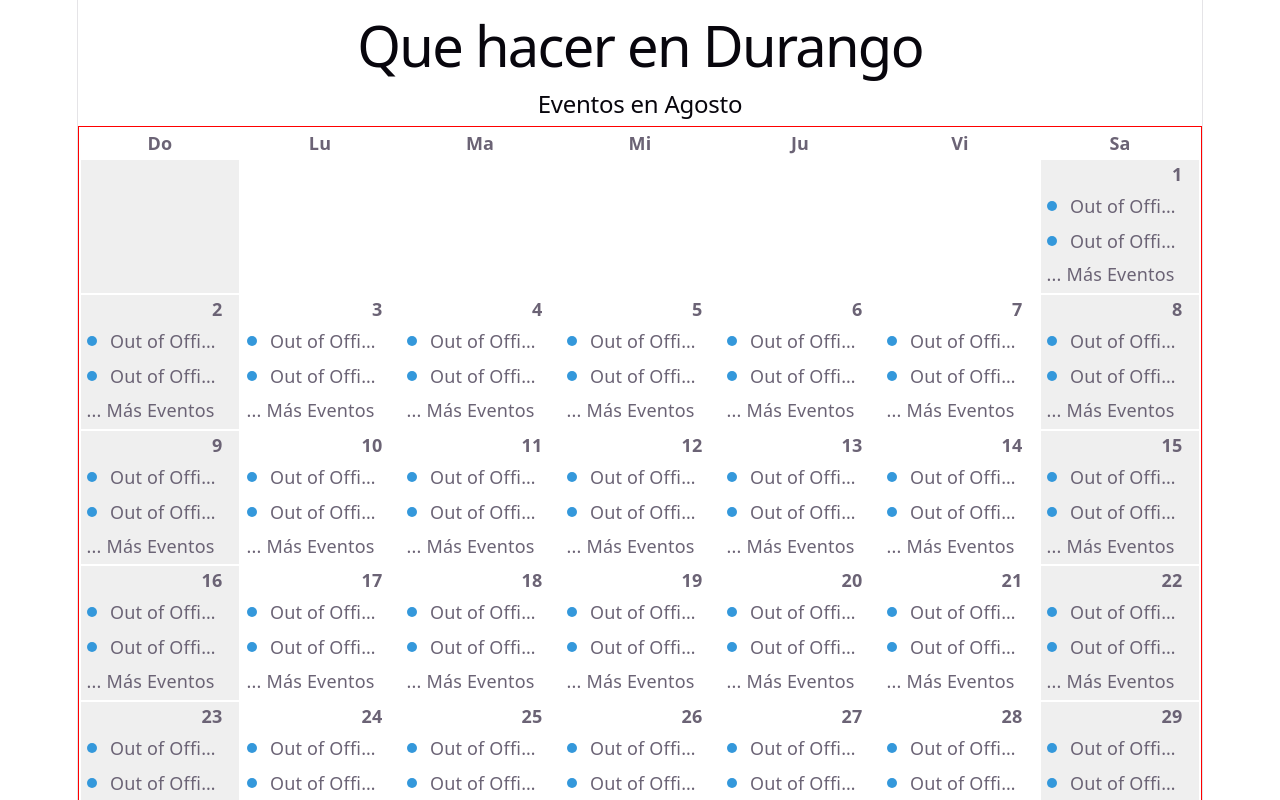
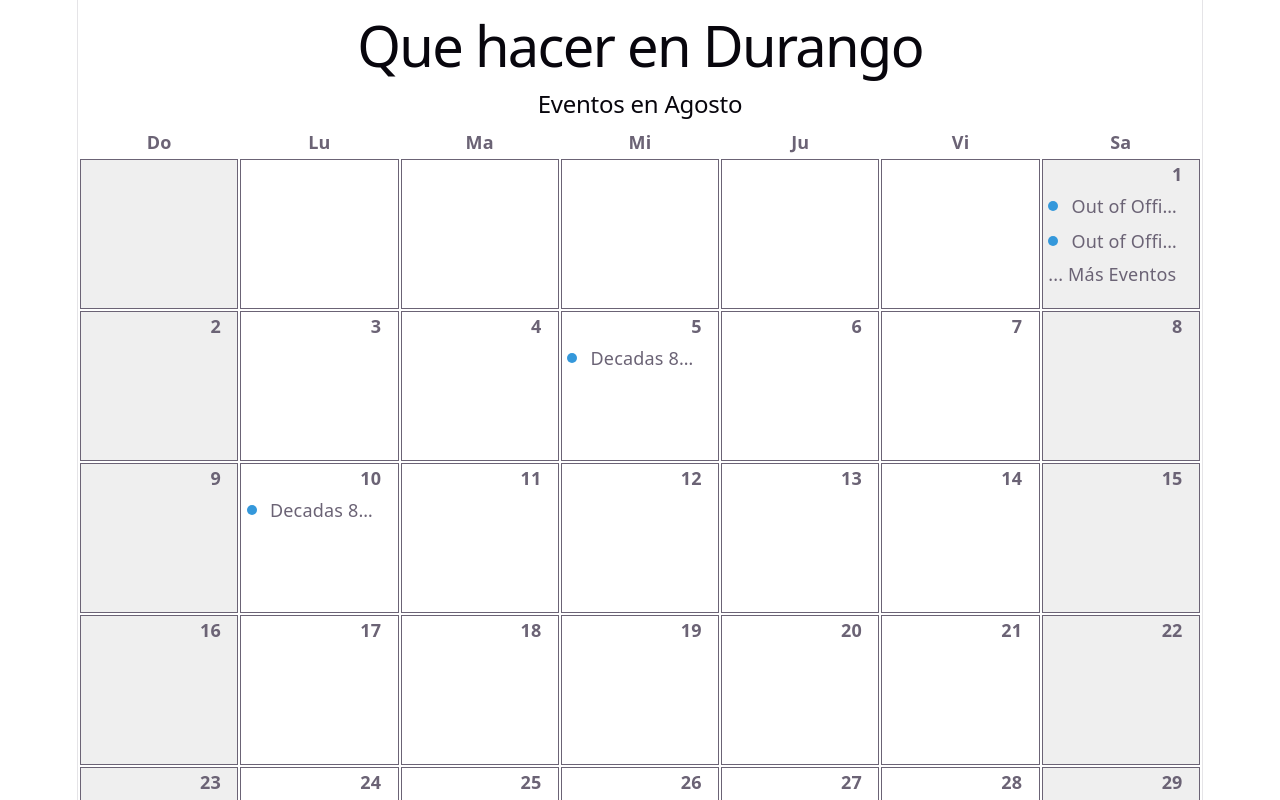
Before and after one commit to otz-dev/que-hacer-dgo, a React (Vite) app: page / in a window 1280 px wide. Shown: the top 800 px of the page. Built offline with nearby package versions, Linux system fonts and the light colour scheme.

Commit message:
QHED-2: Styles fixed

```diff
--- a/src/Agenda/DayCell.jsx
+++ b/src/Agenda/DayCell.jsx
@@ -1,61 +1,107 @@
-// import './index.css';
+import { useState } from "react";
+import { EventModal } from "../EventModal/EventModal";
 
 export const DayCell = (weekDay, weekNumber, dayLimit, firstWeekDayOfTheMonth, daysInMonth)=>{
 
     const dayEventsList = [
-        {
-            id: 'holidays-1',
+       [ {
+            id: '2026_08_01_1',
             start: '2026-06-25T00:00:00',
             end: '2026-06-30T00:00:00',
             title: 'Out of Office sdfghjk',
-            type: 'holidays',
+            type: 'deportes',
             allDay: true,
         },
         {
-            id: 'holidays-2',
+            id: '2026_08_01_2',
             start: '2026-06-25T00:00:00',
             end: '2026-06-30T00:00:00',
             title: 'Out of Office',
-            type: 'holidays',
+            type: 'teatro',
             allDay: true,
         },
         {
-            id: 'holidays-3',
+            id: '2026_08_01_3',
             start: '2026-06-25T00:00:00',
             end: '2026-06-30T00:00:00',
             title: 'Out of Office',
-            type: 'holidays',
+            type: 'cultural',
             allDay: true,
-        },
+        }], [], [], [], [{
+            id: '2026_08_05_1',
+            start: '2026-06-25T00:00:00',
+            end: '2026-06-30T00:00:00',
+            title: 'Decadas 80s 90s 2000s',
+            type: 'teatro',
+            allDay: true,
+        }],
+        [], [], [], [], [{
+            id: '2026_08_10_1',
+            start: '2026-06-25T00:00:00',
+            end: '2026-06-30T00:00:00',
+            title: 'Decadas 80s 90s 2000s',
+            type: 'teatro',
+            allDay: true,
+        }],
+        [],[], [], [], [],
+        [], [], [], [], [],
+        [], [], [], [], [],
+        [], [], [], [], [],
+        [], [], [], [], [],
+        [], [], [], [], [],
+        [], []
     ];
 
     const realMonthDay = (weekDay+(7*weekNumber));
+    const eventsArray = dayEventsList[(weekDay+(7*weekNumber))-firstWeekDayOfTheMonth];
 
     const displayEventsItems =  realMonthDay >= firstWeekDayOfTheMonth && realMonthDay <(daysInMonth+firstWeekDayOfTheMonth);
+    const [isEventModalOpen, setIsEventModalOpen] = useState(false);
+    const [eventIdItem, setEventIdItem] = useState();
 
+    console.log(realMonthDay, eventsArray)
     return (
+        <>
         <div className="day-cell">
-            {<div className="dayMonth"><strong>{ displayEventsItems? ((weekDay+(7*weekNumber))-firstWeekDayOfTheMonth)+1 : null }</strong></div>}
+            {
+                displayEventsItems && <div className="dayMonth">
+                    <strong onClick={(e)=>{
+                        console.log('Clicked', e.target.id);
+                        setEventIdItem(e.target.id)
+                        setIsEventModalOpen(true);
+                        }}> { ((weekDay+(7*weekNumber))-firstWeekDayOfTheMonth)+1 }
+                    </strong>
+                </div>
+            }
             {displayEventsItems && <ul>
                 {
-                    dayEventsList.map((event, index)=> {
+                    eventsArray.map((event, index)=> {
                         return(
-                            <li key={event.id}>
+                            <li role='button' key={event.id} id={event.id} onClick={(e, i)=>{
+                                console.log('Clicked', e.target.id);
+                                setEventIdItem(e.target.id.split('-').at(-1))
+                                setIsEventModalOpen(true);
+
+                            }}>
                                 {
-                                    index < 2 ?
+                                    index < 2 &&
                                     <>
-                                    <div className="event-type"/>
-                                    <span className="event-title">{event.title}</span>
-                                    <span>{event.time}</span>
+                                    <div className="event-type" id={`event-type-item-${event.id}`}/>
+                                    <span className="event-title" id={`event-title-${event.id}`}>{event.title}</span>
+                                    <span id={`event-time-${event.id}`}>{event.time}</span>
                                     </>
-                                    : <>... Más Eventos</>
+                                    ||
+                                    index === 2 && <span id={`more-events-`}>... Más Eventos</span>
                                 }
-                            </li>)
+                            </li>
+                            )
                     }
                     )
                 }
             </ul>}
         </div>
+        <EventModal eventId={eventIdItem} isEventModalOpen={isEventModalOpen} setIsEventModalOpen={setIsEventModalOpen}/>
+        </>
     );
 
 }
--- a/src/Agenda/MonthAgenda.jsx
+++ b/src/Agenda/MonthAgenda.jsx
@@ -9,7 +9,7 @@ export const MonthAgenda = ()=> {
 
     const generateWeek = (weekNumber, dayLimit, firstWeekDayOfTheMonth)=>{
         return (
-        <tr>
+        <tr className='calendar-week-row'>
             <td className='calendar-day weekend-day'>{DayCell(0, weekNumber, dayLimit, firstWeekDayOfTheMonth, daysInMonth)}</td>
             <td className='calendar-day'>{DayCell(1, weekNumber, dayLimit, firstWeekDayOfTheMonth, daysInMonth)}</td>
             <td className='calendar-day'>{DayCell(2, weekNumber, dayLimit, firstWeekDayOfTheMonth, daysInMonth)}</td>
@@ -35,7 +35,7 @@ export const MonthAgenda = ()=> {
                 </tr>
             </thead>
 
-            <tbody className='table-body-month'>
+            <tbody>
             {generateWeek(0, (FirstWeekDayOfTheMonth*0)+(FirstWeekDayOfTheMonth), FirstWeekDayOfTheMonth)}
             {generateWeek(1, (FirstWeekDayOfTheMonth*1)+(FirstWeekDayOfTheMonth), FirstWeekDayOfTheMonth)}
             {generateWeek(2, (FirstWeekDayOfTheMonth*2)+(FirstWeekDayOfTheMonth), FirstWeekDayOfTheMonth)}
--- a/src/Agenda/index.css
+++ b/src/Agenda/index.css
@@ -4,16 +4,16 @@
   justify-content: space-between;
   margin-top: 4px;
   margin-bottom: 4px;
-  background-color: red !important;
   height: 550px;
-  border: solid 1px red !important;
 }
 
 .soni{
-    border: solid 1px red !important;
     width: 100%;
     height: 100%;
     table-layout: fixed;
+    .calendar-week-row{
+        height: 150px;
+    }
 }
 
 .calendar-container{
@@ -33,41 +33,30 @@
     /* background-color: aqua !important; */
     /* height: (100/7)px;
     width: (100/5)px; */
+        border: solid 1px;
+        vertical-align: top;
 }
 
 .day-cell {
     .dayMonth{
-        /* background-color: aqua; */
-        /* justify-content: right;
-         */
         display: flex;
         justify-content: flex-end;
         padding-right: 10%;
-        /* border: solid 1px red; */
+        /* border: solid 1px; */
     }
 
     ul {
-        /* color: white; */
         list-style-type: none;
         padding: 1%;
         margin: 0%;
 
-        /* overflow: auto;
-            text-overflow: ellipsis;
-            white-space: nowrap; */
-
         li {
-            /* border: solid 1px yellow; */
             justify-content: center;
-            display: flex;         /* Enables Flexbox layout */
-            flex-direction: row;   /* Left-to-right main axis */
+            display: flex;
+            flex-direction: row;
             align-items: center;
             justify-content: space-between;
             padding: 2%;
-
-            /* overflow: auto;
-            text-overflow: ellipsis;
-            white-space: nowrap; */
 
             .event-type {
                 width: 10px;
@@ -77,11 +66,10 @@
             }
 
             .event-title {
-                /* color: red; */
                 max-width: 75%;
                 padding: 1%;
                 text-overflow: ellipsis !important;
-                 overflow: auto;
+                 overflow: hidden;
             text-overflow: ellipsis;
             white-space: nowrap;
             }
--- /dev/null
+++ b/src/EventModal/EventModal.jsx
@@ -0,0 +1,45 @@
+import Box from '@mui/material/Box';
+import Typography from '@mui/material/Typography';
+import Modal from '@mui/material/Modal';
+import Button from '@mui/material/Button';
+
+import './index.css';
+
+const style = {
+  position: 'absolute',
+  top: '50%',
+  left: '50%',
+  height: '50%',
+  transform: 'translate(-50%, -50%)',
+  width: '50%',
+  bgcolor: 'background.paper',
+  border: '2px solid #000',
+  boxShadow: 24,
+  p: 4,
+};
+
+export const EventModal = (props)=>{
+
+    return (
+        <Modal
+        open={props.isEventModalOpen}
+        onClose={()=>props.setIsEventModalOpen(false)}
+        aria-labelledby="modal-modal-title"
+        aria-describedby="modal-modal-description"
+      >
+        <Box sx={style} >
+          <Typography id="modal-modal-title" variant="h6" component="h2">
+            {` EVENT ID ${props.eventId}`}
+          </Typography>
+          <Typography id="modal-modal-description" sx={{ mt: 2 }}>
+            {`EVENT ID ${props.eventId}`}
+          </Typography>
+
+          <Box className='sonia'>
+            sonia
+          </Box>
+          <Button onClick={()=>props.setIsEventModalOpen(false)}>Close</Button>
+        </Box>
+      </Modal>
+    )
+}
--- /dev/null
+++ b/src/EventModal/index.css
@@ -0,0 +1,23 @@
+.event-modal {
+  position: 'absolute';
+  top: 50%;
+  left: 50%;
+  height: 50%;
+  transform: translate(-50%, -50%);
+  width: 50%;
+  border: 2px solid #000;
+  /* boxShadow: 24, */
+  /* p: 4, */
+
+};
+
+.event-modal-container {
+    min-height: 1000000px !important;
+
+    border: solid;
+    background-color: aqua !important
+  };
+
+  .sonia {
+    background-color: red;
+  }
```
Also changed, not shown: src/Lista/ListaDeEventos.jsx (deleted, +0 -37 lines).
